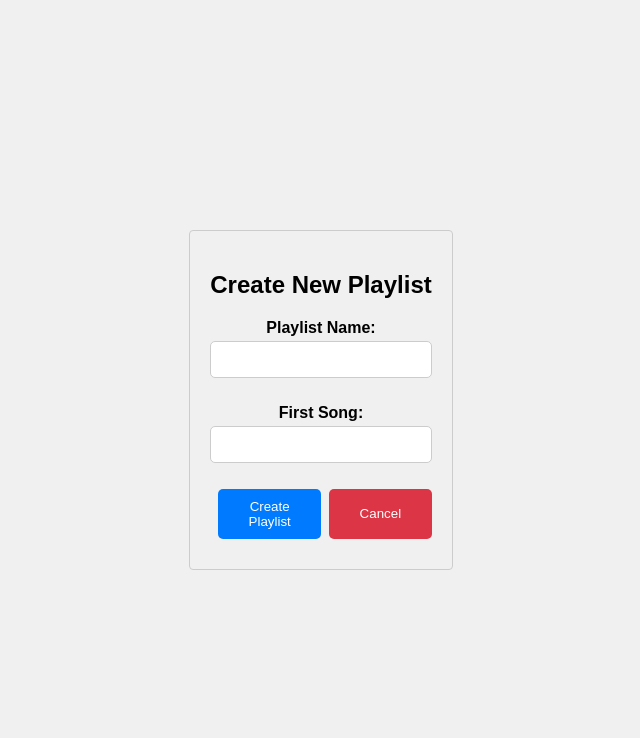
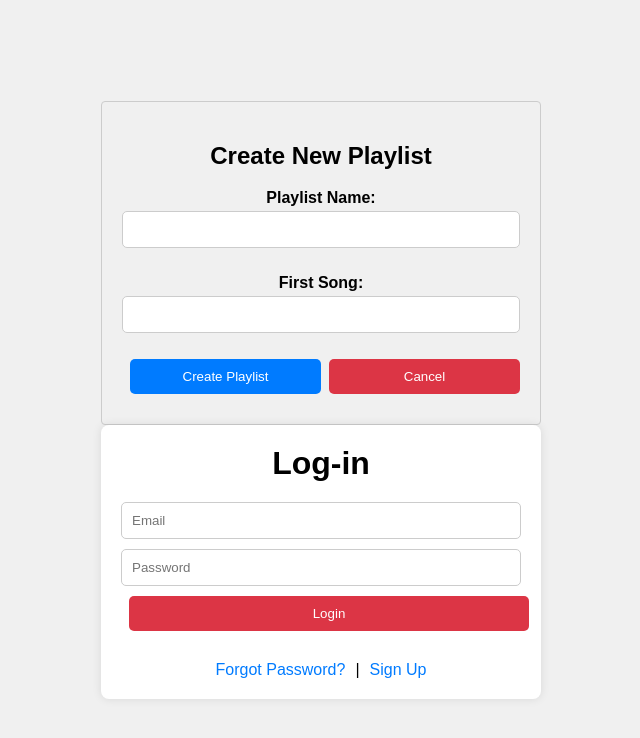
Before and after one commit to RonitCodes/cmsc355proj, a React (Create React App) app in the folder my-app/: page / in a window 1280 px wide. Shown: the top 738 px of the page, without its empty margins (319-959 px from the left). Built offline with nearby package versions, Linux system fonts and the light colour scheme.

Commit message:
Rendered the Login Page to the app.js file

```diff
--- a/my-app/src/App.js
+++ b/my-app/src/App.js
@@ -3,17 +3,15 @@ import logo from './logo.svg';
 import './App.css';
 import PlaylistCreator from './PlaylistCreator';
 import './PlaylistCreator.css';
-import login from './login';
-
+import Login from './login'; // Import the Login component
 
 function App() {
   return (
     <div className="App">
-
       <main>
-        <PlaylistCreator />     <login />
+        <PlaylistCreator />
+        <Login /> {/* Render the Login component */}
       </main>
-
     </div>
   );
 }
```
